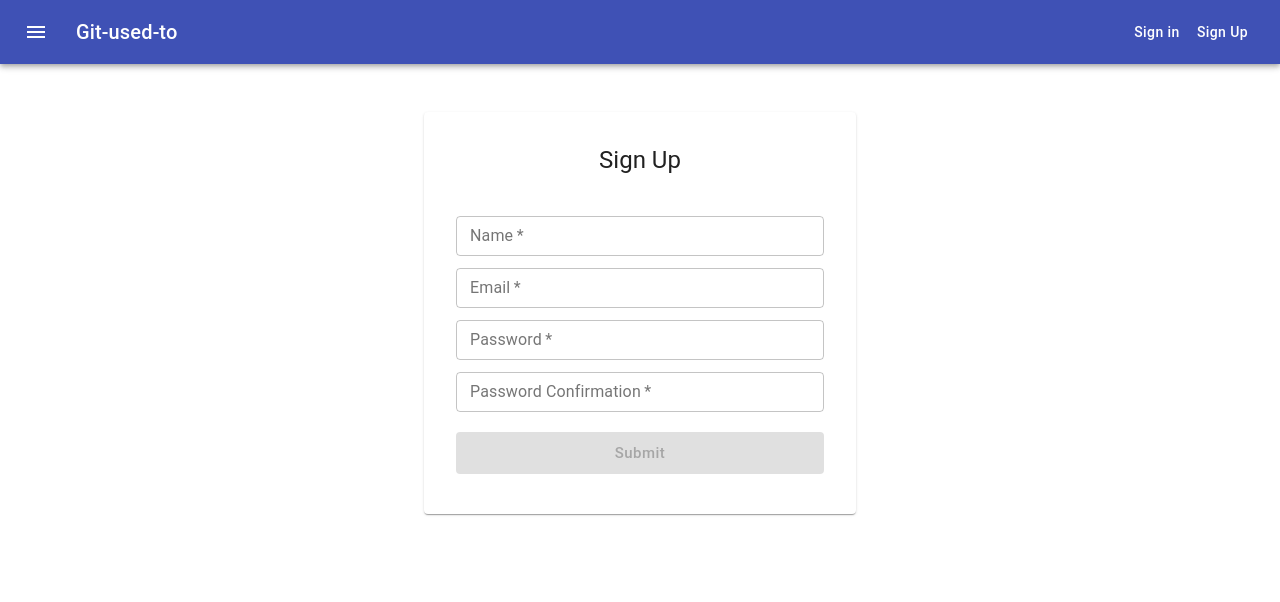
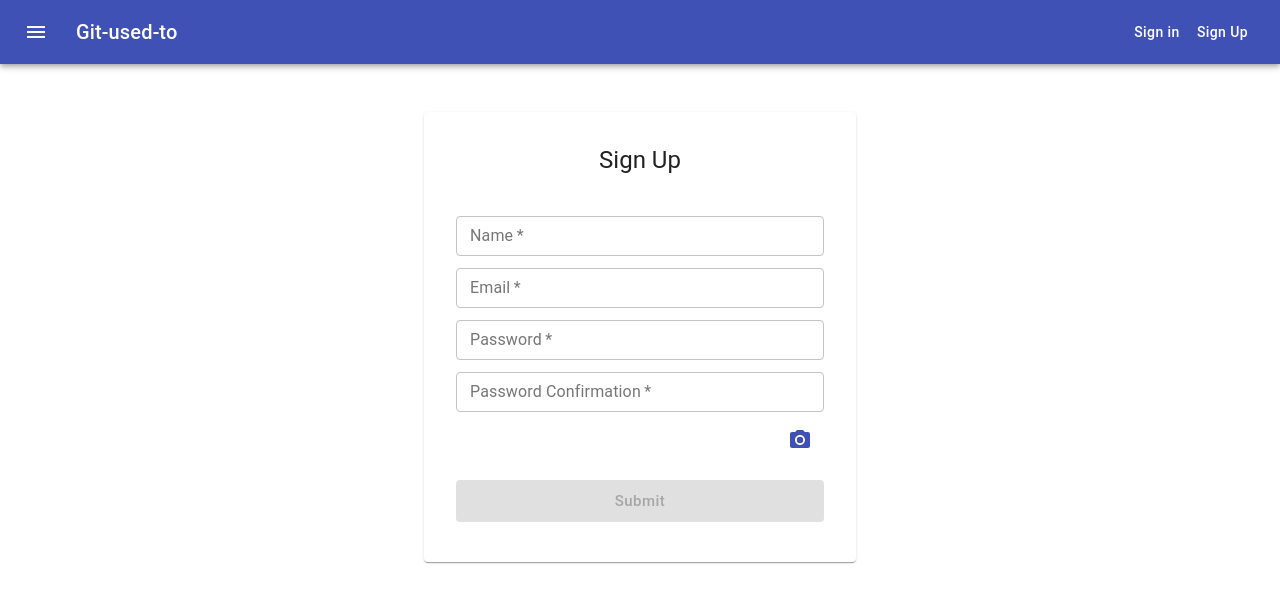
Before and after one commit to mk-daruma/git-used-to, a React (Create React App) app in the folder frontend/app/: page /signup in a window 1280 px wide. Shown: the top 602 px of the page. Built offline with nearby package versions, Linux system fonts and the light colour scheme; what axios-case-converter would draw is missing.

Commit message:
[update]画像アップロード/プレビュー機能を追加 #5
サインイン時に画像をアップロードしてプレビューで確認ができるように記述を追加。
プレビュー時の画像のサイズなど、レイアウト関連は必要があれば修正。

```diff
--- a/frontend/app/src/components/pages/SignUp.tsx
+++ b/frontend/app/src/components/pages/SignUp.tsx
@@ -164,6 +164,46 @@ const SignUp: React.FC = () => {
               autoComplete="current-password"
               onChange={event => setPasswordConfirmation(event.target.value)}
             />
+            <div className={classes.imageUploadBtn}>
+              <input
+                accept="image/*"
+                className={classes.input}
+                id="icon-button-file"
+                type="file"
+                onChange={(e: React.ChangeEvent<HTMLInputElement>) => {
+                  uploadImage(e)
+                  previewImage(e)
+                }}
+              />
+              <label htmlFor="icon-button-file">
+                <IconButton
+                  color="primary"
+                  aria-label="upload picture"
+                  component="span"
+                >
+                    <PhotoCamera />
+                </IconButton>
+              </label>
+            </div>
+            {
+              preview ? (
+                <Box
+                  className={classes.box}
+                >
+                  <IconButton
+                    color="inherit"
+                    onClick={() => setPreview("")}
+                  >
+                    <CancelIcon />
+                  </IconButton>
+                  <img
+                    src={preview}
+                    alt="preview img"
+                    className={classes.preview}
+                  />
+                </Box>
+              ) : null
+            }
             <Button
               type="submit"
               variant="contained"
```
